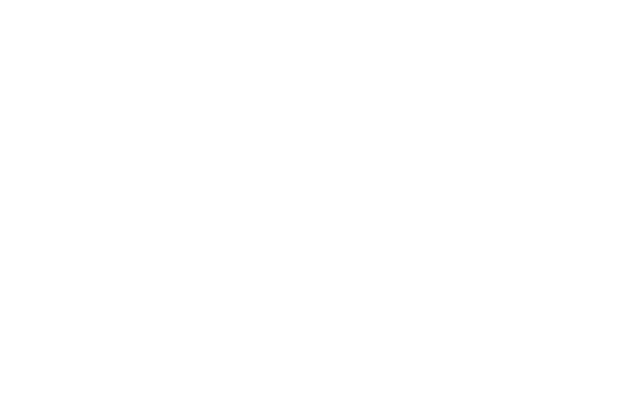
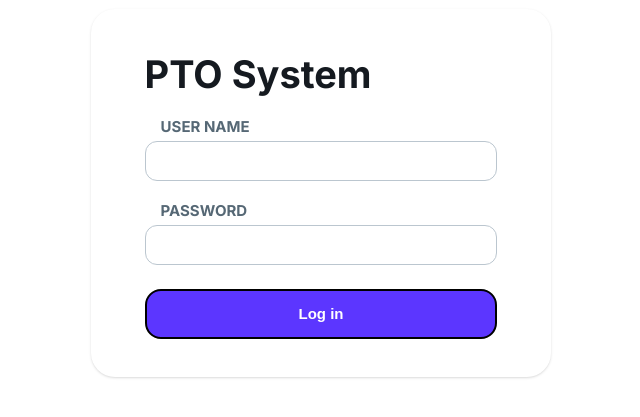
Before and after one commit to Sventajz/vacation-calendar, a Next.js app: page / in a window 1280 px wide. Shown: the part 207-624 px from the top of the page, without its empty margins (319-959 px from the left). Built offline with nearby package versions, Linux system fonts and the light colour scheme.

Commit message:
login page commit

```diff
--- a/src/app/page.js
+++ b/src/app/page.js
@@ -1,5 +1,5 @@
 import styles from "./page.module.css";
-// import Login from "../components/Login/index";
+import Login from "../components/Login/index";
 import React from "react";
 //import { library } from "@fortawesome/fontawesome-svg-core";
 //import { faEye, faEyeSlash } from "@fortawesome/free-solid-svg-icons";
@@ -16,7 +16,7 @@
         /> */}
         <div className={styles.layer}></div>
       </div>
-      {/* <Login></Login> */}
+      <Login></Login>
     </main>
   );
 }
--- a/src/components/Login/index.jsx
+++ b/src/components/Login/index.jsx
@@ -13,7 +13,7 @@
   BtnLogin,
   ErrorMessage,
 } from "./styled_components.js";
-
+import { useState } from "react";
 const LoginForm = () => {
   const [username, setUsername] = useState("");
   const [password, setPassword] = useState("");
@@ -64,9 +64,7 @@
                       required
                     />
                     <button type="button" onClick={handlePasswordToggle}>
-                      <FontAwesomeIcon
-                        icon={showPassword ? faEyeSlash : faEye}
-                      />
+                      <FontAwesomeIcon />
                     </button>
                   </div>
                 </PasswordLabelInputDivision>
```
